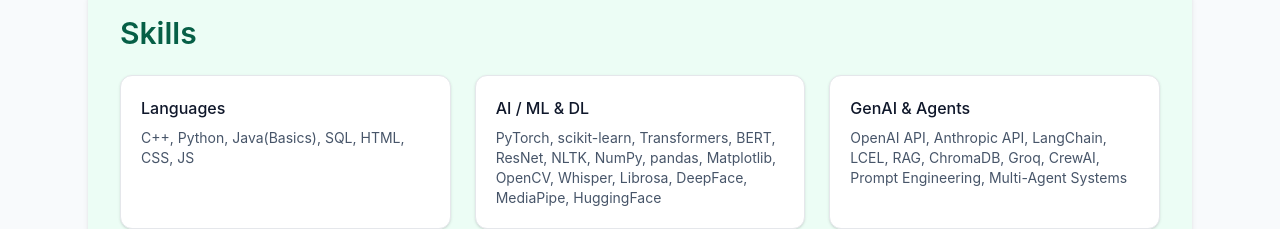
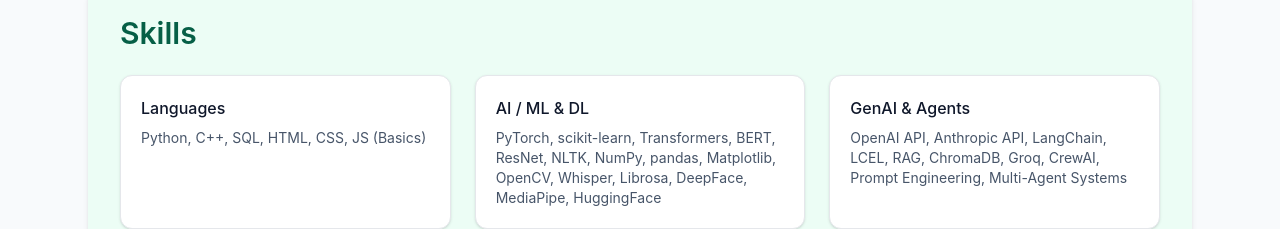
Before and after one commit to faisalimam1/Faisal-portfolio, a Next.js app: page / in a window 1280 px wide. Shown: the part 880-1109 px from the top of the page. Built offline with nearby package versions, Linux system fonts and the light colour scheme.

Commit message:
Update Languages skills: reorder, drop Java, mark JS as basics

```diff
--- a/src/data/siteData.js
+++ b/src/data/siteData.js
@@ -13,7 +13,7 @@
   linkedin: 'https://www.linkedin.com/in/faisalimam19',
   github: 'https://github.com/faisalimam1',
   skills: {
-  'Languages': ['C++', 'Python', 'Java(Basics)', 'SQL', 'HTML', 'CSS', 'JS'],
+  'Languages': ['Python', 'C++', 'SQL', 'HTML', 'CSS', 'JS (Basics)'],
   'AI / ML & DL': ['PyTorch', 'scikit-learn', 'Transformers', 'BERT', 'ResNet', 'NLTK', 'NumPy', 'pandas', 'Matplotlib', 'OpenCV', 'Whisper', 'Librosa', 'DeepFace', 'MediaPipe', 'HuggingFace'],
   'GenAI & Agents': ['OpenAI API', 'Anthropic API', 'LangChain', 'LCEL', 'RAG', 'ChromaDB', 'Groq', 'CrewAI', 'Prompt Engineering', 'Multi-Agent Systems'],
   'Frameworks & Libraries': ['Flask', 'FastAPI', 'Streamlit', 'Gradio', 'React', 'Tailwind CSS'],
```
